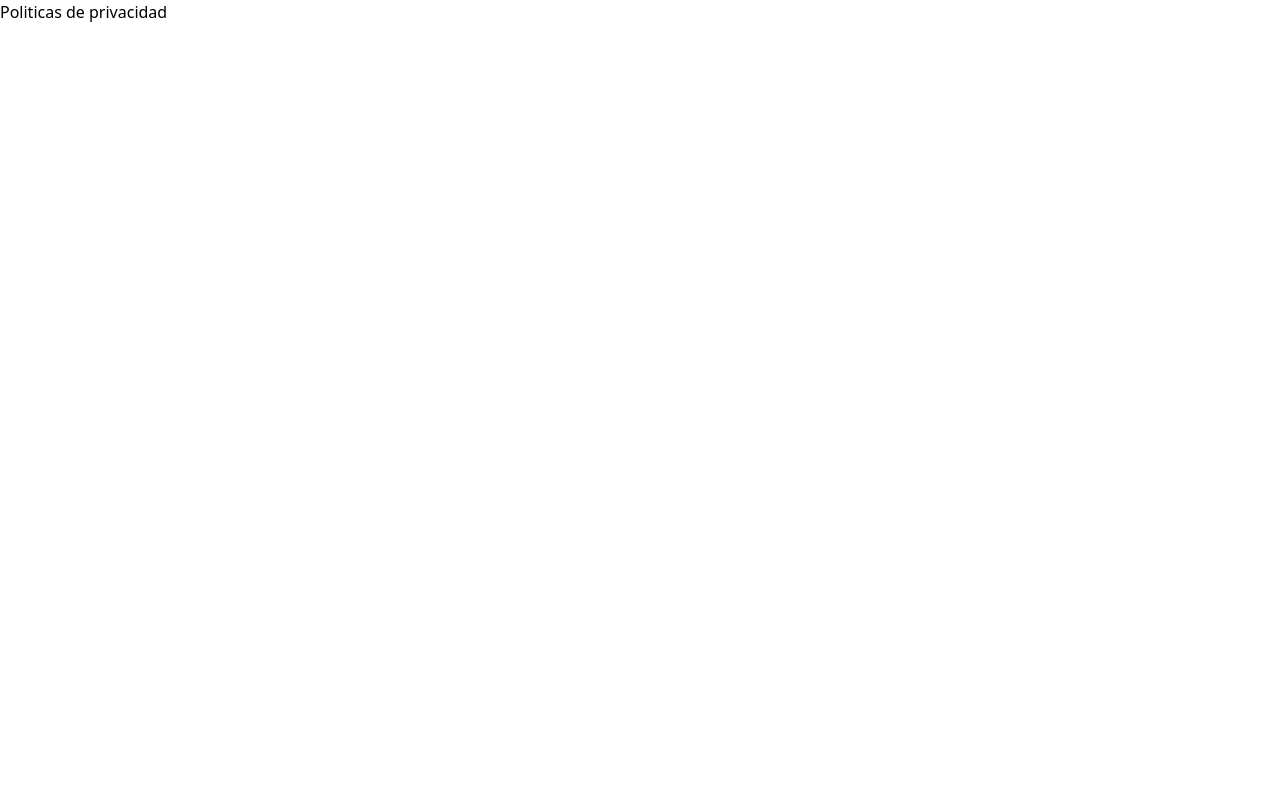
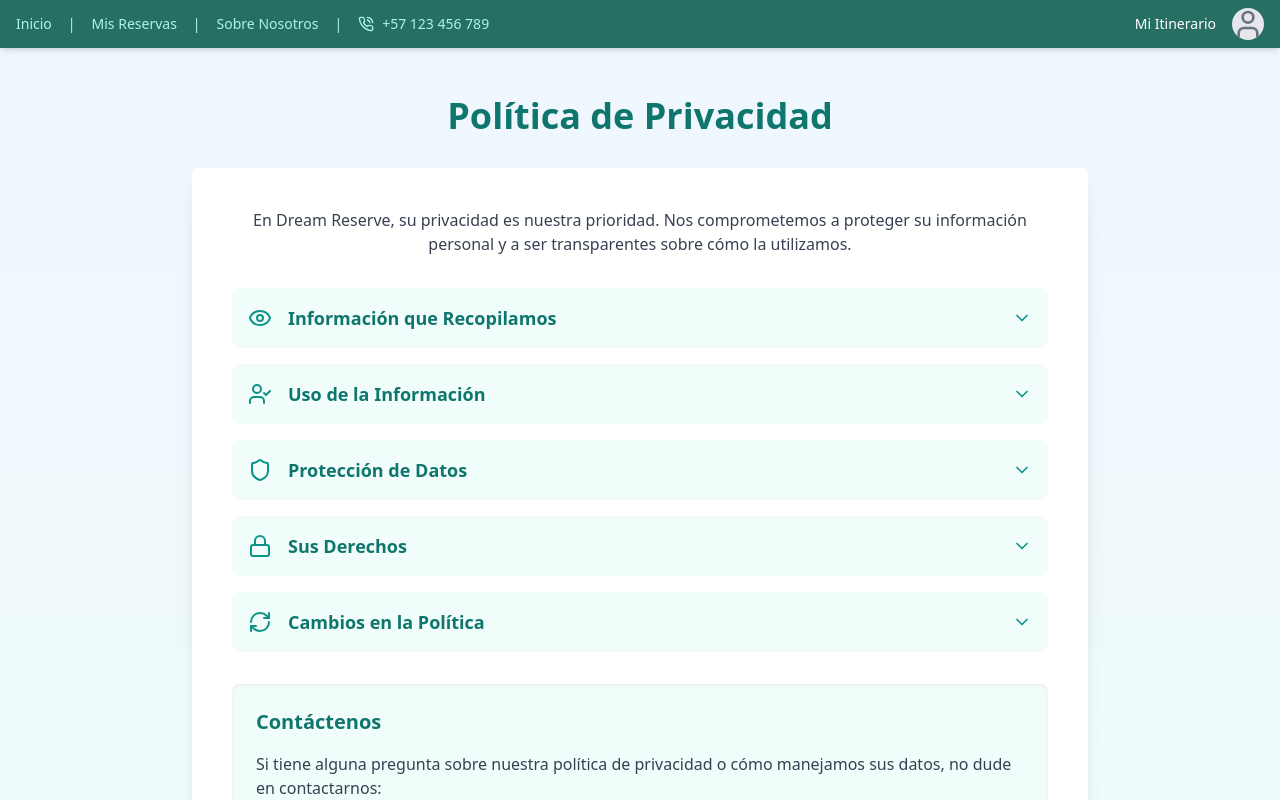
Before and after one commit to carobte/Dream-Reserve-Front, a React (Vite) app: page /politics-and-privacy in a window 1280 px wide. Shown: the top 800 px of the page. Built offline with nearby package versions, Linux system fonts and the light colour scheme.

Commit message:
Feat:  view page policies and privacy

```diff
--- a/src/pages/PoliticsAndPrivacy.jsx
+++ b/src/pages/PoliticsAndPrivacy.jsx
@@ -1,7 +1,89 @@
-export default function PoliticsAndPrivacy() {
+import { useState } from 'react';
+import { ChevronDown, Lock, Shield, Eye, UserCheck, RefreshCw } from 'lucide-react';
+import NavbarSelect from '../layout/NavbarSelect';
+import Footer from '../layout/Footer';
+
+export default function PrivacyPolicy() {
+    const [openSection, setOpenSection] = useState(null);
+
+    const toggleSection = (index) => {
+        setOpenSection(openSection === index ? null : index);
+    };
+
+    const policyItems = [
+        {
+            title: "Información que Recopilamos",
+            content: "Recopilamos información que usted nos proporciona directamente, como su nombre, dirección de correo electrónico, número de teléfono y detalles de pago cuando realiza una reserva. También podemos recopilar información sobre sus preferencias de viaje y hábitos de navegación en nuestro sitio.",
+            icon: <Eye className="w-6 h-6" />
+        },
+        {
+            title: "Uso de la Información",
+            content: "Utilizamos su información para procesar reservas, proporcionar servicios de atención al cliente, personalizar su experiencia y mejorar nuestros servicios. No compartimos su información con terceros sin su consentimiento, excepto cuando sea necesario para completar su reserva o cumplir con requisitos legales.",
+            icon: <UserCheck className="w-6 h-6" />
+        },
+        {
+            title: "Protección de Datos",
+            content: "Implementamos medidas de seguridad técnicas y organizativas para proteger su información contra acceso no autorizado, alteración, divulgación o destrucción. Esto incluye el uso de encriptación, firewalls y protocolos de seguridad actualizados regularmente.",
+            icon: <Shield className="w-6 h-6" />
+        },
+        {
+            title: "Sus Derechos",
+            content: "Usted tiene derecho a acceder, corregir o eliminar su información personal. También puede solicitar la portabilidad de sus datos o restringir ciertos usos. Para ejercer estos derechos, contáctenos a través de nuestro correo electrónico de soporte privacy@dreamreserve.com.",
+            icon: <Lock className="w-6 h-6" />
+        },
+        {
+            title: "Cambios en la Política",
+            content: "Nos reservamos el derecho de modificar esta política en cualquier momento para reflejar cambios en nuestras prácticas o en la legislación aplicable. Los cambios entrarán en vigor inmediatamente después de su publicación en nuestro sitio web. Le recomendamos revisar esta política periódicamente.",
+            icon: <RefreshCw className="w-6 h-6" />
+        }
+    ];
     return (
-        <div>
-            <h1>Politicas de privacidad</h1>
+        <div className="min-h-screen bg-gradient-to-br from-blue-50 via-indigo-50 to-purple-50">
+            <NavbarSelect />
+            <div className="bg-gradient-to-b from-blue-50 to-teal-50 min-h-screen pt-24 py-12 px-4 sm:px-6 lg:px-8">
+                <div className="max-w-4xl mx-auto">
+                    <h1 className="text-4xl font-bold text-center text-teal-700 mb-8">Política de Privacidad</h1>
+                    <div className="bg-white shadow-xl rounded-lg overflow-hidden">
+                        <div className="p-6 sm:p-10">
+                            <p className="text-gray-700 mb-8 text-center">
+                                En Dream Reserve, su privacidad es nuestra prioridad. Nos comprometemos a proteger su información personal y a ser transparentes sobre cómo la utilizamos.
+                            </p>
+                            {policyItems.map((item, index) => (
+                                <div key={index} className="mb-4">
+                                    <button
+                                        onClick={() => toggleSection(index)}
+                                        className="flex items-center justify-between w-full p-4 bg-teal-50 hover:bg-teal-100 transition-colors duration-200 rounded-lg">
+                                        <div className="flex items-center">
+                                            <div className="mr-4 text-teal-600">
+                                                {item.icon}
+                                            </div>
+                                            <span className="text-lg font-semibold text-teal-700">{item.title}</span>
+                                        </div>
+                                        <ChevronDown className={`w-5 h-5 text-teal-600 transform transition-transform duration-200 ${openSection === index ? 'rotate-180' : ''}`} />
+                                    </button>
+                                    {openSection === index && (
+                                        <div className="mt-2 p-4 bg-white rounded-lg shadow-inner">
+                                            <p className="text-gray-700">{item.content}</p>
+                                        </div>
+                                    )}
+                                </div>
+                            ))}
+                            <div className="mt-8 p-6 bg-teal-50 rounded-lg shadow-inner">
+                                <h3 className="text-xl font-semibold text-teal-700 mb-4">Contáctenos</h3>
+                                <p className="text-gray-700 mb-4">
+                                    Si tiene alguna pregunta sobre nuestra política de privacidad o cómo manejamos sus datos, no dude en contactarnos:
+                                </p>
+                                <ul className="list-disc list-inside text-teal-600">
+                                    <li>Email: privacy@dreamreserve.com</li>
+                                    <li>Teléfono: +57 123 456 789</li>
+                                    <li>Dirección: Cl. 16 #55-129, Piso 3,  Medellín, Colombia.</li>
+                                </ul>
+                            </div>
+                        </div>
+                    </div>
+                </div>
+            </div>
+            <Footer />
         </div>
     );
 }
```
